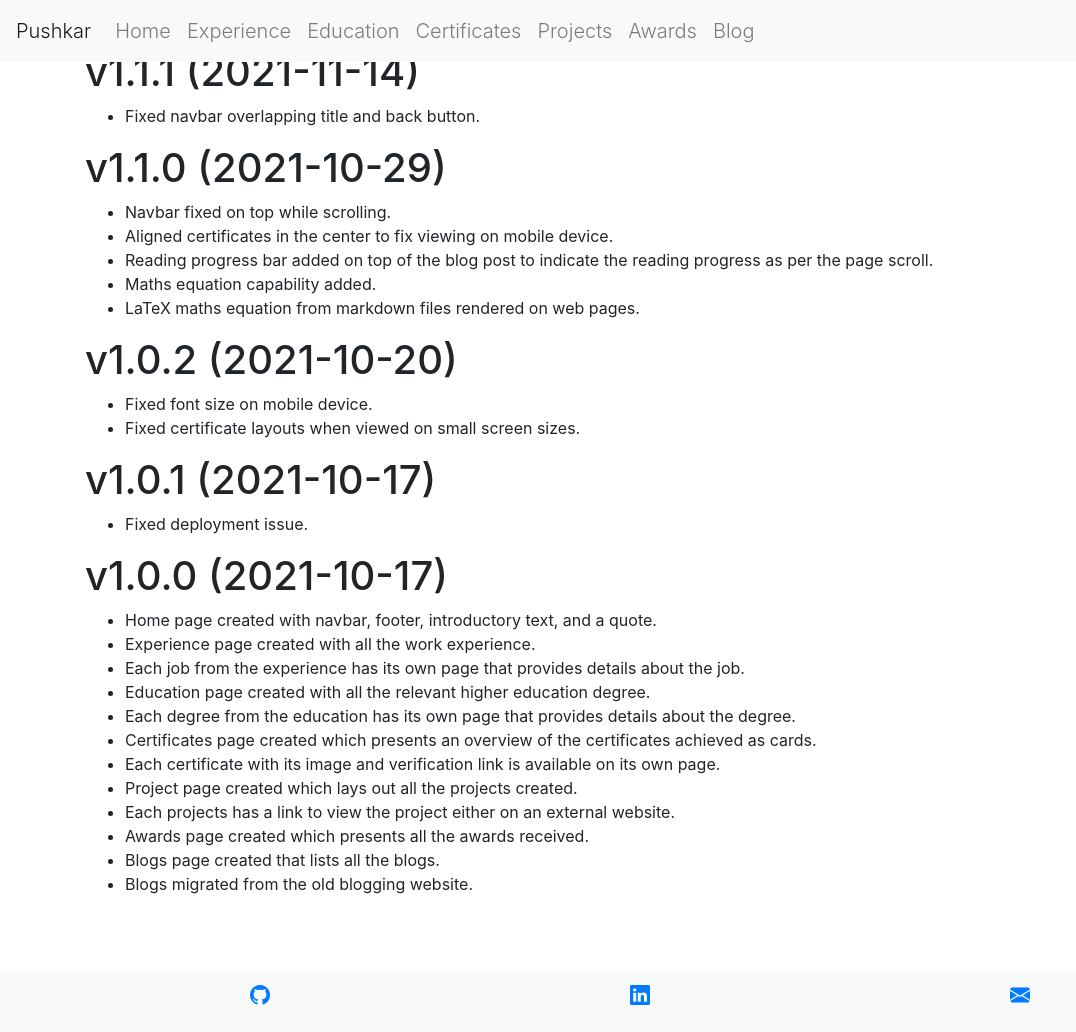
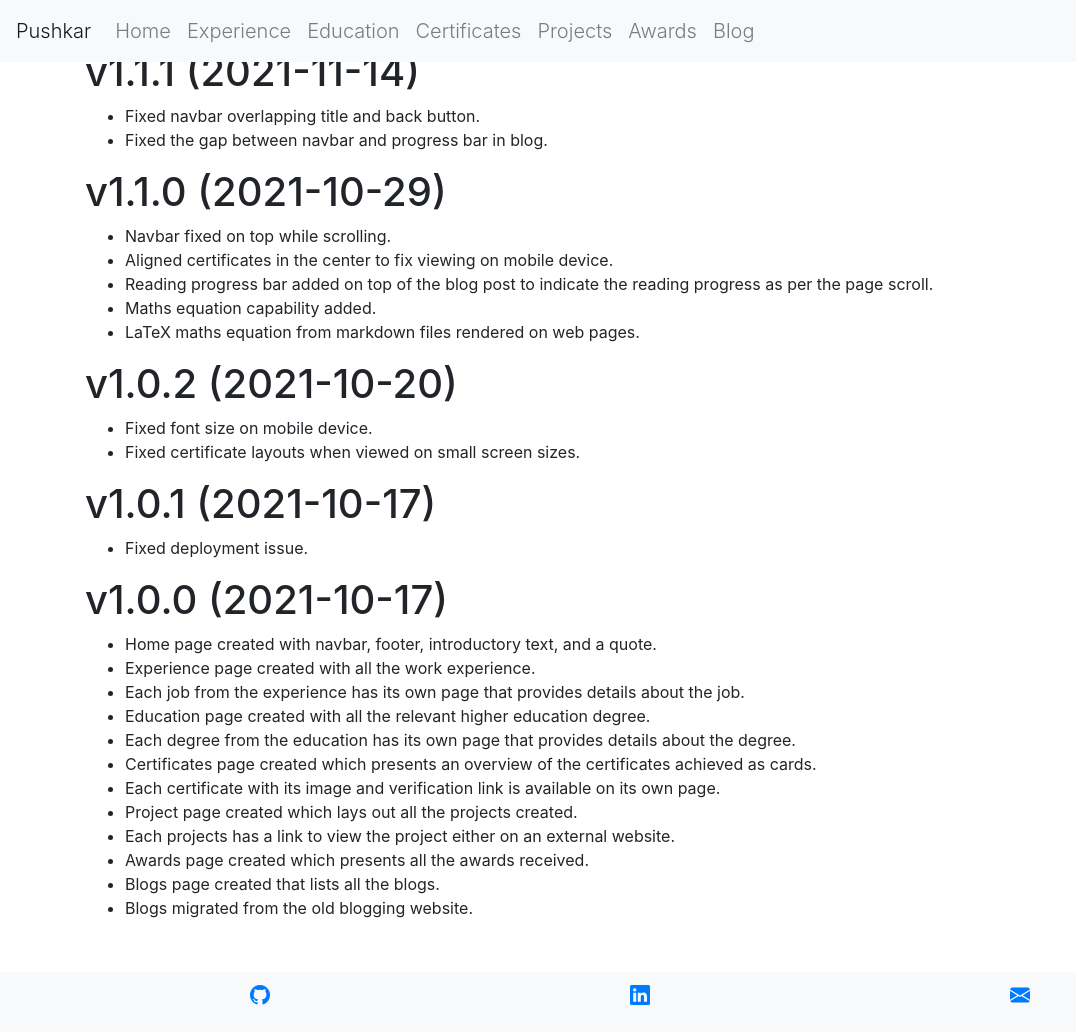
Before and after one commit to pushkarkadam/portfolio, a Jekyll site: the page built from HISTORY.md, in a window 1280 px wide and 1032 px high. Shown: the whole window, without its empty margins (0-1076 px from the left). Built offline with Jekyll 4.4.1, drawn with Linux system fonts in a browser that asks for light colours; nearby versions of some CDN libraries; our own code applies the rules of GitHub Pages for plain Markdown files.

Commit message:
Updated history with changes.

```diff
--- a/HISTORY.md
+++ b/HISTORY.md
@@ -1,6 +1,7 @@
 # v1.1.1 (2021-11-14)
 
 * Fixed navbar overlapping title and back button.
+* Fixed the gap between navbar and progress bar in blog.
 
 # v1.1.0 (2021-10-29)
 
```
